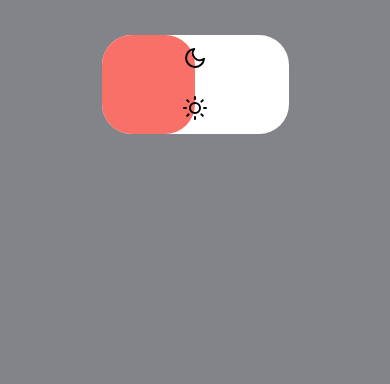
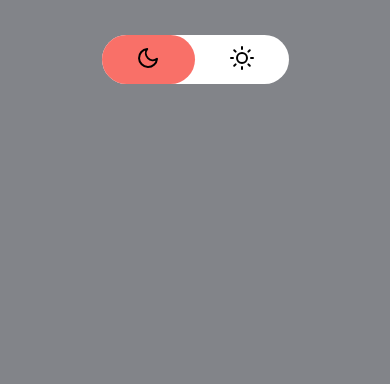
Before and after one commit to kayshire/kayshire.github.io, a plain HTML site: page index.html in a window 390 px wide. Shown: the top 384 px of the page. Drawn offline with nearby package versions, Linux system fonts and the light colour scheme.

Commit message:
Update index.html

```diff
--- a/index.html
+++ b/index.html
@@ -80,7 +80,7 @@
         }
 
         .toggle-btn {
-            padding: 6% 35px;
+            padding: 6% 18%;
             cursor: pointer;
             background: transparent;
             /* background: blue; */
```
